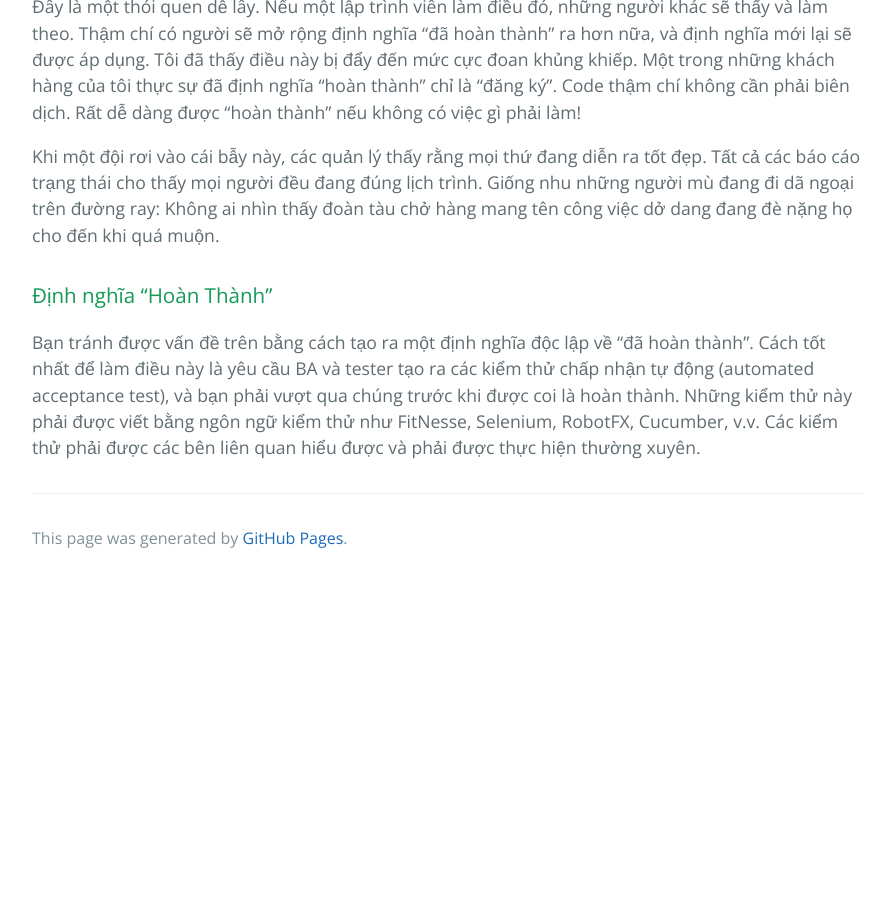
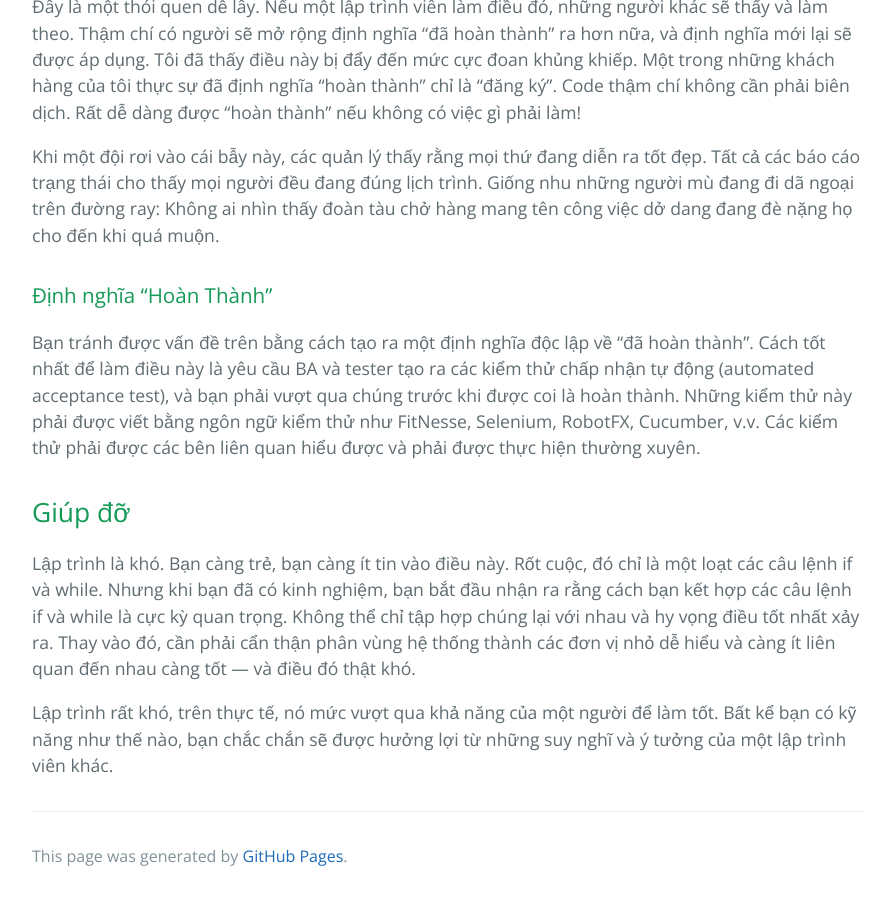
Before and after one commit to HaiBV/haibv.github.io, a Jekyll site: the page built from clean-coder/chapter-4-coding.md, in a window 1280 px wide and 900 px high, scrolled down 12836 px. Shown: the whole window, without its empty margins (192-1082 px from the left). Built offline with Jekyll 4.4.1, drawn with Linux system fonts in a browser that asks for light colours; our own code applies the rules of GitHub Pages for plain Markdown files; before the commit the page ends 13418 px from its top, so only the background shows below that.

Commit message:
Book - The Clean Coder - Chapter 4 - Coding

```diff
--- a/clean-coder/chapter-4-coding.md
+++ b/clean-coder/chapter-4-coding.md
@@ -249,3 +249,9 @@ Khi một đội rơi vào cái bẫy này, các quản lý thấy rằng mọi
 ### Định nghĩa "Hoàn Thành"
 
 Bạn tránh được vấn đề trên bằng cách tạo ra một định nghĩa độc lập về "đã hoàn thành". Cách tốt nhất để làm điều này là yêu cầu BA và tester tạo ra các kiểm thử chấp nhận tự động (automated acceptance test), và bạn phải vượt qua chúng trước khi được coi là hoàn thành. Những kiểm thử này phải được viết bằng ngôn ngữ kiểm thử như FitNesse, Selenium, RobotFX, Cucumber, v.v. Các kiểm thử phải được các bên liên quan hiểu được và phải được thực hiện thường xuyên.
+
+## Giúp đỡ
+
+Lập trình là khó. Bạn càng trẻ, bạn càng ít tin vào điều này. Rốt cuộc, đó chỉ là một loạt các câu lệnh if và while. Nhưng khi bạn đã có kinh nghiệm, bạn bắt đầu nhận ra rằng cách bạn kết hợp các câu lệnh if và while là cực kỳ quan trọng. Không thể chỉ tập hợp chúng lại với nhau và hy vọng điều tốt nhất xảy ra. Thay vào đó, cần phải cẩn thận phân vùng hệ thống thành các đơn vị nhỏ dễ hiểu và càng ít liên quan đến nhau càng tốt — và điều đó thật khó.
+
+Lập trình rất khó, trên thực tế, nó mức vượt qua khả năng của một người để làm tốt. Bất kể bạn có kỹ năng như thế nào, bạn chắc chắn sẽ được hưởng lợi từ những suy nghĩ và ý tưởng của một lập trình viên khác.
```
